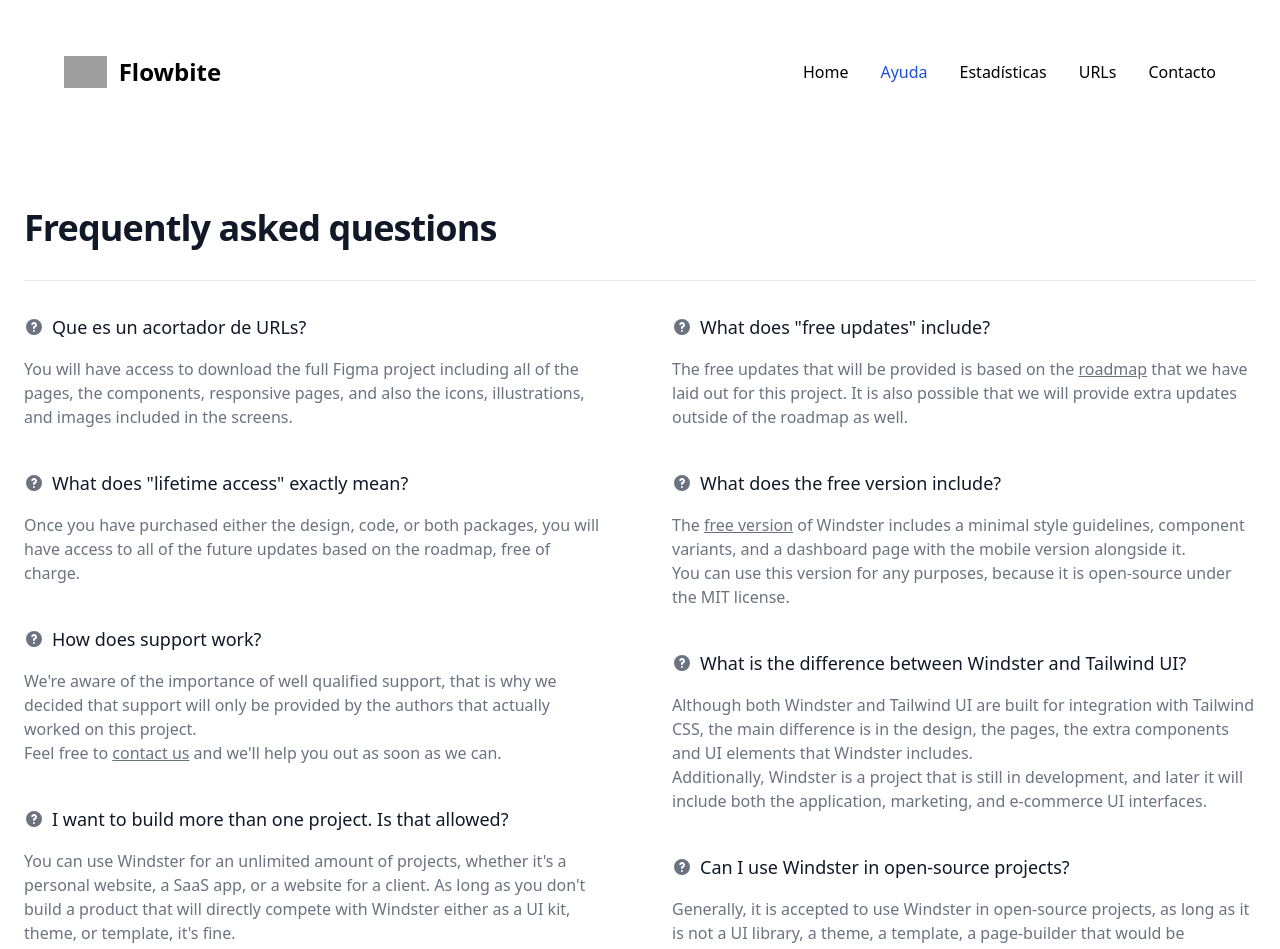
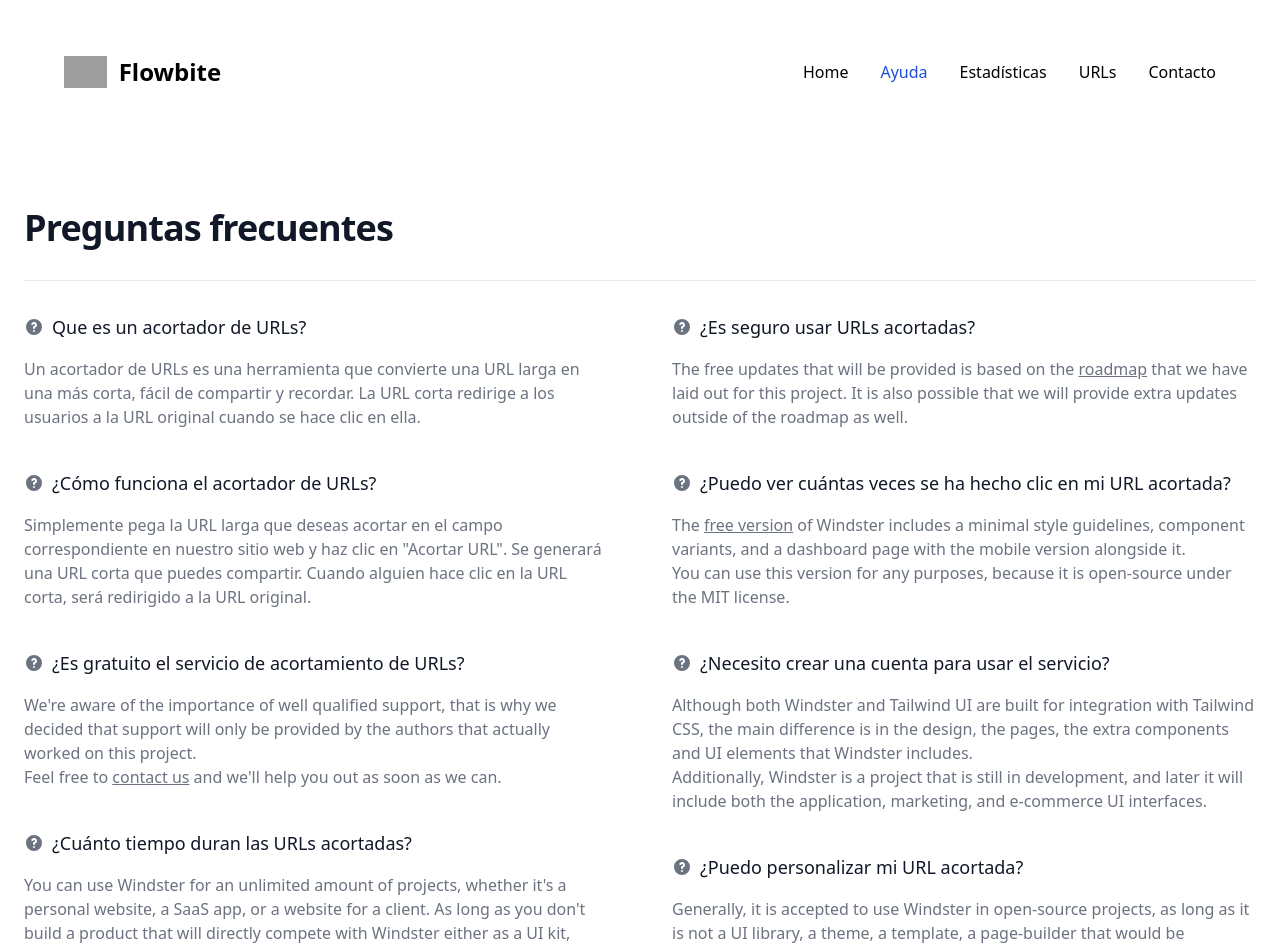
Before and after one commit to DavidSilvente/Acortador-URL, an Angular app: page /ayuda in a window 1280 px wide. Shown: the top 949 px of the page. Built offline with nearby package versions, Linux system fonts and the light colour scheme; grey boxes are pictures that could not be loaded.

Commit message:
Preguntas frecuentes añadidas

```diff
--- a/src/app/ayuda/ayuda.component.html
+++ b/src/app/ayuda/ayuda.component.html
@@ -1,6 +1,6 @@
 <section class="bg-white dark:bg-gray-900">
   <div class="py-8 px-4 mx-auto max-w-screen-xl sm:py-16 lg:px-6">
-      <h2 class="mb-8 text-4xl tracking-tight font-extrabold text-gray-900 dark:text-white">Frequently asked questions</h2>
+      <h2 class="mb-8 text-4xl tracking-tight font-extrabold text-gray-900 dark:text-white">Preguntas frecuentes</h2>
       <div class="grid pt-8 text-left border-t border-gray-200 md:gap-16 dark:border-gray-700 md:grid-cols-2">
           <div>
               <div class="mb-10">
@@ -8,19 +8,19 @@
                       <svg class="flex-shrink-0 mr-2 w-5 h-5 text-gray-500 dark:text-gray-400" fill="currentColor" viewBox="0 0 20 20" xmlns="http://www.w3.org/2000/svg"><path fill-rule="evenodd" d="M18 10a8 8 0 11-16 0 8 8 0 0116 0zm-8-3a1 1 0 00-.867.5 1 1 0 11-1.731-1A3 3 0 0113 8a3.001 3.001 0 01-2 2.83V11a1 1 0 11-2 0v-1a1 1 0 011-1 1 1 0 100-2zm0 8a1 1 0 100-2 1 1 0 000 2z" clip-rule="evenodd"></path></svg>
                       Que es un acortador de URLs?
                   </h3>
-                  <p class="text-gray-500 dark:text-gray-400">You will have access to download the full Figma project including all of the pages, the components, responsive pages, and also the icons, illustrations, and images included in the screens.</p>
+                  <p class="text-gray-500 dark:text-gray-400">Un acortador de URLs es una herramienta que convierte una URL larga en una más corta, fácil de compartir y recordar. La URL corta redirige a los usuarios a la URL original cuando se hace clic en ella.</p>
               </div>
               <div class="mb-10">
                   <h3 class="flex items-center mb-4 text-lg font-medium text-gray-900 dark:text-white">
                       <svg class="flex-shrink-0 mr-2 w-5 h-5 text-gray-500 dark:text-gray-400" fill="currentColor" viewBox="0 0 20 20" xmlns="http://www.w3.org/2000/svg"><path fill-rule="evenodd" d="M18 10a8 8 0 11-16 0 8 8 0 0116 0zm-8-3a1 1 0 00-.867.5 1 1 0 11-1.731-1A3 3 0 0113 8a3.001 3.001 0 01-2 2.83V11a1 1 0 11-2 0v-1a1 1 0 011-1 1 1 0 100-2zm0 8a1 1 0 100-2 1 1 0 000 2z" clip-rule="evenodd"></path></svg>
-                      What does "lifetime access" exactly mean?
+                      ¿Cómo funciona el acortador de URLs?
                   </h3>
-                  <p class="text-gray-500 dark:text-gray-400">Once you have purchased either the design, code, or both packages, you will have access to all of the future updates based on the roadmap, free of charge.</p>
+                  <p class="text-gray-500 dark:text-gray-400">Simplemente pega la URL larga que deseas acortar en el campo correspondiente en nuestro sitio web y haz clic en "Acortar URL". Se generará una URL corta que puedes compartir. Cuando alguien hace clic en la URL corta, será redirigido a la URL original.</p>
               </div>
               <div class="mb-10">
                   <h3 class="flex items-center mb-4 text-lg font-medium text-gray-900 dark:text-white">
                       <svg class="flex-shrink-0 mr-2 w-5 h-5 text-gray-500 dark:text-gray-400" fill="currentColor" viewBox="0 0 20 20" xmlns="http://www.w3.org/2000/svg"><path fill-rule="evenodd" d="M18 10a8 8 0 11-16 0 8 8 0 0116 0zm-8-3a1 1 0 00-.867.5 1 1 0 11-1.731-1A3 3 0 0113 8a3.001 3.001 0 01-2 2.83V11a1 1 0 11-2 0v-1a1 1 0 011-1 1 1 0 100-2zm0 8a1 1 0 100-2 1 1 0 000 2z" clip-rule="evenodd"></path></svg>
-                      How does support work?
+                      ¿Es gratuito el servicio de acortamiento de URLs?
                   </h3>
                   <p class="text-gray-500 dark:text-gray-400">We're aware of the importance of well qualified support, that is why we decided that support will only be provided by the authors that actually worked on this project.</p>
                   <p class="text-gray-500 dark:text-gray-400">Feel free to <a href="#" class="font-medium underline text-primary-600 dark:text-primary-500 hover:no-underline" target="_blank" rel="noreferrer">contact us</a> and we'll help you out as soon as we can.</p>
@@ -28,7 +28,7 @@
               <div class="mb-10">
                   <h3 class="flex items-center mb-4 text-lg font-medium text-gray-900 dark:text-white">
                       <svg class="flex-shrink-0 mr-2 w-5 h-5 text-gray-500 dark:text-gray-400" fill="currentColor" viewBox="0 0 20 20" xmlns="http://www.w3.org/2000/svg"><path fill-rule="evenodd" d="M18 10a8 8 0 11-16 0 8 8 0 0116 0zm-8-3a1 1 0 00-.867.5 1 1 0 11-1.731-1A3 3 0 0113 8a3.001 3.001 0 01-2 2.83V11a1 1 0 11-2 0v-1a1 1 0 011-1 1 1 0 100-2zm0 8a1 1 0 100-2 1 1 0 000 2z" clip-rule="evenodd"></path></svg>
-                      I want to build more than one project. Is that allowed?
+                      ¿Cuánto tiempo duran las URLs acortadas?
                   </h3>
                   <p class="text-gray-500 dark:text-gray-400">You can use Windster for an unlimited amount of projects, whether it's a personal website, a SaaS app, or a website for a client. As long as you don't build a product that will directly compete with Windster either as a UI kit, theme, or template, it's fine.</p>
                   <p class="text-gray-500 dark:text-gray-400">Find out more information by <a href="#" class="font-medium underline text-primary-600 dark:text-primary-500 hover:no-underline">reading the license</a>.</p>
@@ -38,14 +38,14 @@
               <div class="mb-10">
                   <h3 class="flex items-center mb-4 text-lg font-medium text-gray-900 dark:text-white">
                       <svg class="flex-shrink-0 mr-2 w-5 h-5 text-gray-500 dark:text-gray-400" fill="currentColor" viewBox="0 0 20 20" xmlns="http://www.w3.org/2000/svg"><path fill-rule="evenodd" d="M18 10a8 8 0 11-16 0 8 8 0 0116 0zm-8-3a1 1 0 00-.867.5 1 1 0 11-1.731-1A3 3 0 0113 8a3.001 3.001 0 01-2 2.83V11a1 1 0 11-2 0v-1a1 1 0 011-1 1 1 0 100-2zm0 8a1 1 0 100-2 1 1 0 000 2z" clip-rule="evenodd"></path></svg>
-                      What does "free updates" include?
+                      ¿Es seguro usar URLs acortadas?
                   </h3>
                   <p class="text-gray-500 dark:text-gray-400">The free updates that will be provided is based on the <a href="#" class="font-medium underline text-primary-600 dark:text-primary-500 hover:no-underline">roadmap</a> that we have laid out for this project. It is also possible that we will provide extra updates outside of the roadmap as well.</p>
               </div>
               <div class="mb-10">
                   <h3 class="flex items-center mb-4 text-lg font-medium text-gray-900 dark:text-white">
                       <svg class="flex-shrink-0 mr-2 w-5 h-5 text-gray-500 dark:text-gray-400" fill="currentColor" viewBox="0 0 20 20" xmlns="http://www.w3.org/2000/svg"><path fill-rule="evenodd" d="M18 10a8 8 0 11-16 0 8 8 0 0116 0zm-8-3a1 1 0 00-.867.5 1 1 0 11-1.731-1A3 3 0 0113 8a3.001 3.001 0 01-2 2.83V11a1 1 0 11-2 0v-1a1 1 0 011-1 1 1 0 100-2zm0 8a1 1 0 100-2 1 1 0 000 2z" clip-rule="evenodd"></path></svg>
-                      What does the free version include?
+                      ¿Puedo ver cuántas veces se ha hecho clic en mi URL acortada?
                   </h3>
                   <p class="text-gray-500 dark:text-gray-400">The <a href="#" class="font-medium underline text-primary-600 dark:text-primary-500 hover:no-underline">free version</a> of Windster includes a minimal style guidelines, component variants, and a dashboard page with the mobile version alongside it.</p>
                   <p class="text-gray-500 dark:text-gray-400">You can use this version for any purposes, because it is open-source under the MIT license.</p>
@@ -53,7 +53,7 @@
               <div class="mb-10">
                   <h3 class="flex items-center mb-4 text-lg font-medium text-gray-900 dark:text-white">
                       <svg class="flex-shrink-0 mr-2 w-5 h-5 text-gray-500 dark:text-gray-400" fill="currentColor" viewBox="0 0 20 20" xmlns="http://www.w3.org/2000/svg"><path fill-rule="evenodd" d="M18 10a8 8 0 11-16 0 8 8 0 0116 0zm-8-3a1 1 0 00-.867.5 1 1 0 11-1.731-1A3 3 0 0113 8a3.001 3.001 0 01-2 2.83V11a1 1 0 11-2 0v-1a1 1 0 011-1 1 1 0 100-2zm0 8a1 1 0 100-2 1 1 0 000 2z" clip-rule="evenodd"></path></svg>
-                      What is the difference between Windster and Tailwind UI?
+                      ¿Necesito crear una cuenta para usar el servicio?
                   </h3>
                   <p class="text-gray-500 dark:text-gray-400">Although both Windster and Tailwind UI are built for integration with Tailwind CSS, the main difference is in the design, the pages, the extra components and UI elements that Windster includes.</p>
                   <p class="text-gray-500 dark:text-gray-400">Additionally, Windster is a project that is still in development, and later it will include both the application, marketing, and e-commerce UI interfaces.</p>
@@ -61,7 +61,7 @@
               <div class="mb-10">
                   <h3 class="flex items-center mb-4 text-lg font-medium text-gray-900 dark:text-white">
                       <svg class="flex-shrink-0 mr-2 w-5 h-5 text-gray-500 dark:text-gray-400" fill="currentColor" viewBox="0 0 20 20" xmlns="http://www.w3.org/2000/svg"><path fill-rule="evenodd" d="M18 10a8 8 0 11-16 0 8 8 0 0116 0zm-8-3a1 1 0 00-.867.5 1 1 0 11-1.731-1A3 3 0 0113 8a3.001 3.001 0 01-2 2.83V11a1 1 0 11-2 0v-1a1 1 0 011-1 1 1 0 100-2zm0 8a1 1 0 100-2 1 1 0 000 2z" clip-rule="evenodd"></path></svg>
-                      Can I use Windster in open-source projects?
+                      ¿Puedo personalizar mi URL acortada?
                   </h3>
                   <p class="text-gray-500 dark:text-gray-400">Generally, it is accepted to use Windster in open-source projects, as long as it is not a UI library, a theme, a template, a page-builder that would be considered as an alternative to Windster itself.</p>
                   <p class="text-gray-500 dark:text-gray-400">With that being said, feel free to use this design kit for your open-source projects.</p>
```
